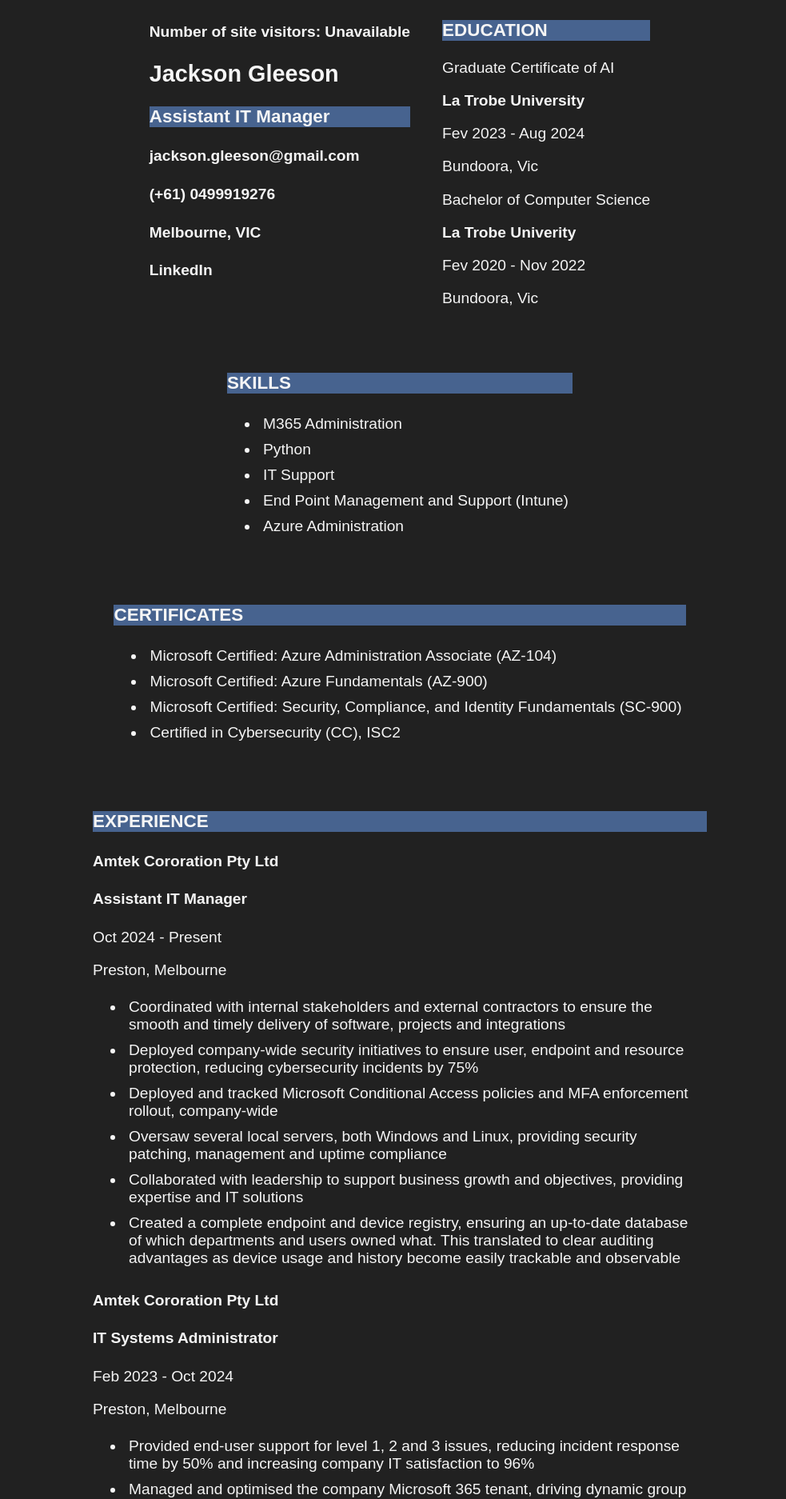
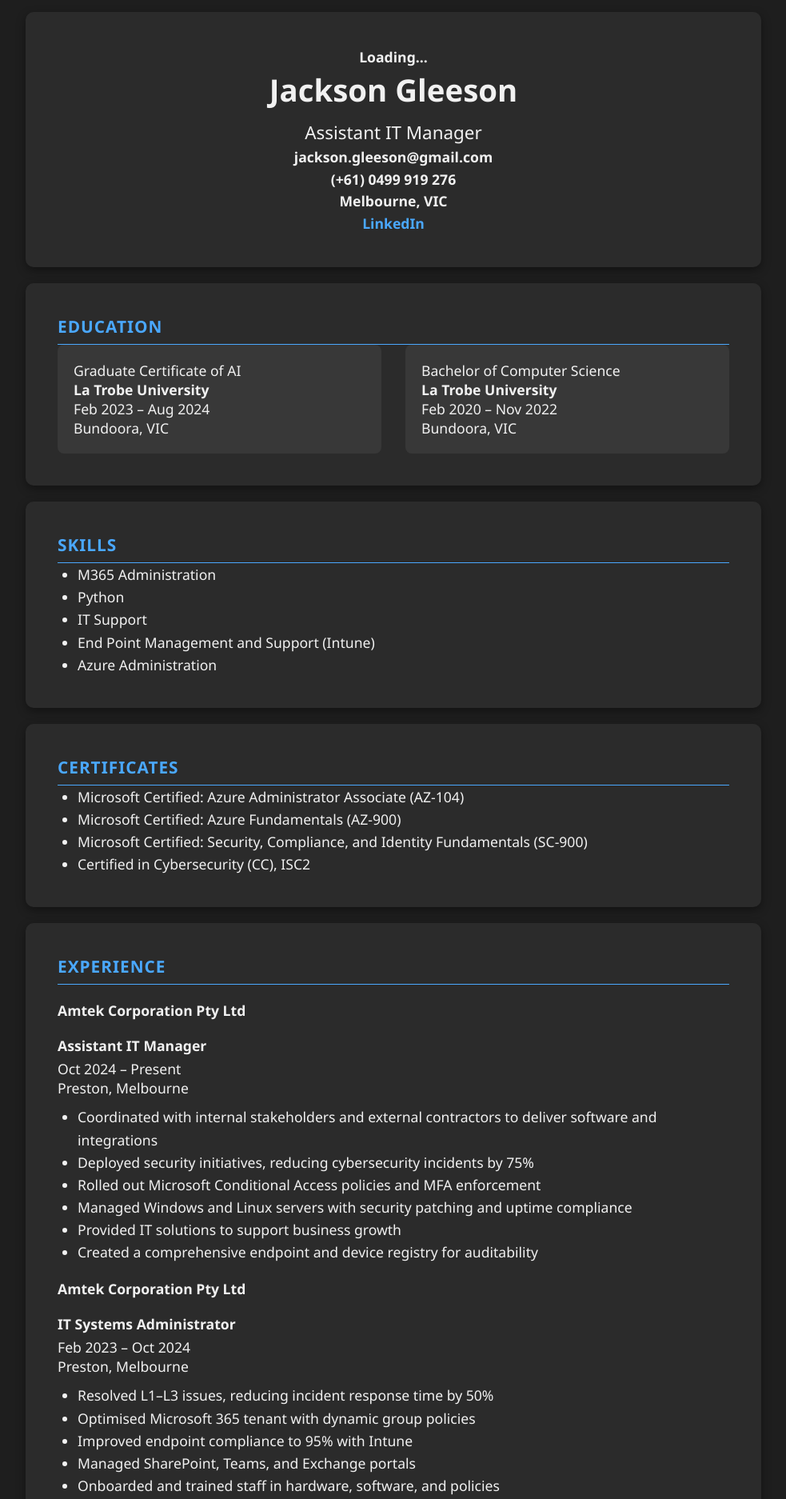
Before and after one commit to Electr0105/resume-website, a website: page root/index.html in a window 1280 px wide. Shown: the part 45-1919 px from the top of the page at 80% size, without its empty margins (148-1131 px from the left). Drawn offline with Linux system fonts and the light colour scheme; no server answers.

Commit message:
site restructure

```diff
--- /dev/null
+++ b/package.json
@@ -0,0 +1,5 @@
+{
+  "dependencies": {
+    "tailwindcss": "^4.1.8"
+  }
+}
--- a/root/index.html
+++ b/root/index.html
@@ -1,37 +1,45 @@
 <!DOCTYPE html>
 <html lang="en">
-  <head>
-    <meta charset="UTF-8">
-    <meta name="viewport" content="width=device-width, initial-scale=1">
-    <title>Resume</title>
-    <link href="styles.css" rel="stylesheet" type="text/css"/>
-    <script src="scripts.js"></script>
-  </head>
-  <body>
-    <div id="personal-info">
+<head>
+  <meta charset="UTF-8" />
+  <meta name="viewport" content="width=device-width, initial-scale=1" />
+  <title>Jackson Gleeson - Resume</title>
+  <link href="styles.css" rel="stylesheet" type="text/css" />
+</head>
+<body>
+  <main>
+    <section id="personal-info">
       <h4 id="visitorcount">Loading...</h4>
       <h2>Jackson Gleeson</h2>
       <h3>Assistant IT Manager</h3>
       <div>
         <h4>jackson.gleeson@gmail.com</h4>
-        <h4>(+61) 0499919276</h4>
+        <h4>(+61) 0499 919 276</h4>
         <h4>Melbourne, VIC</h4>
-        <h4>LinkedIn</h4>
+        <h4><a href="https://www.linkedin.com/in/jackson-gleeson-539267253">LinkedIn</a></h4>
       </div>
-    </div>
-    <div class="education container">
-      <h3>EDUCATION</h3>
-      <p>Graduate Certificate of AI</p>
-      <p><b>La Trobe University</b></p>
-      <p>Fev 2023 - Aug 2024</p>
-      <p>Bundoora, Vic</p>
-      <p>Bachelor of Computer Science</p>
-      <p><b>La Trobe Univerity</b></p>
-      <p>Fev 2020 - Nov 2022</p>
-      <p>Bundoora, Vic</p>
-    </div>
-    <div class="skills container">
-      <h3>SKILLS</h3>
+    </section>
+
+    <section class="education container">
+      <h3 class="section-title">Education</h3>
+      <div class="education-grid">
+        <div class="education-sub">
+          <p>Graduate Certificate of AI</p>
+          <p><strong>La Trobe University</strong></p>
+          <p>Feb 2023 – Aug 2024</p>
+          <p>Bundoora, VIC</p>
+        </div>
+        <div class="education-sub">
+          <p>Bachelor of Computer Science</p>
+          <p><strong>La Trobe University</strong></p>
+          <p>Feb 2020 – Nov 2022</p>
+          <p>Bundoora, VIC</p>
+        </div>
+      </div>
+    </section>
+
+    <section class="skills container">
+      <h3 class="section-title">Skills</h3>
       <ul>
         <li>M365 Administration</li>
         <li>Python</li>
@@ -39,70 +47,73 @@
         <li>End Point Management and Support (Intune)</li>
         <li>Azure Administration</li>
       </ul>
-    </div>
-    <div class="certificates container">
-      <h3>CERTIFICATES</h3>
+    </section>
+
+    <section class="certificates container">
+      <h3 class="section-title">Certificates</h3>
       <ul>
-        <li>Microsoft Certified: Azure Administration Associate (AZ-104)</li>
+        <li>Microsoft Certified: Azure Administrator Associate (AZ-104)</li>
         <li>Microsoft Certified: Azure Fundamentals (AZ-900)</li>
         <li>Microsoft Certified: Security, Compliance, and Identity Fundamentals (SC-900)</li>
         <li>Certified in Cybersecurity (CC), ISC2</li>
       </ul>
-    </div>
-    <div class="experience container">
-      <h3>EXPERIENCE</h3>
-      <h4>Amtek Cororation Pty Ltd</h4>
+    </section>
+
+    <section class="experience container">
+      <h3 class="section-title">Experience</h3>
+
+      <h4>Amtek Corporation Pty Ltd</h4>
       <h4>Assistant IT Manager</h4>
-      <p>Oct 2024 - Present</p>
+      <p>Oct 2024 – Present</p>
       <p>Preston, Melbourne</p>
       <ul>
-        <li>Coordinated with internal stakeholders and external contractors to ensure the smooth and timely delivery of software, projects and integrations</li>
-        <li>Deployed company-wide security initiatives to ensure user, endpoint and resource protection, reducing cybersecurity incidents by 75%</li>
-        <li>Deployed and tracked Microsoft Conditional Access policies and MFA enforcement rollout, company-wide</li>
-        <li>Oversaw several local servers, both Windows and Linux, providing security patching, management and uptime compliance</li>
-        <li>Collaborated with leadership to support business growth and objectives, providing expertise and IT solutions</li>
-        <li>Created a complete endpoint and device registry, ensuring an up-to-date database of which departments and users owned what. This translated to clear auditing advantages as device usage and history become easily trackable and observable</li>
+        <li>Coordinated with internal stakeholders and external contractors to deliver software and integrations</li>
+        <li>Deployed security initiatives, reducing cybersecurity incidents by 75%</li>
+        <li>Rolled out Microsoft Conditional Access policies and MFA enforcement</li>
+        <li>Managed Windows and Linux servers with security patching and uptime compliance</li>
+        <li>Provided IT solutions to support business growth</li>
+        <li>Created a comprehensive endpoint and device registry for auditability</li>
       </ul>
-      <h4>Amtek Cororation Pty Ltd</h4>
+
+      <h4>Amtek Corporation Pty Ltd</h4>
       <h4>IT Systems Administrator</h4>
-      <p>Feb 2023 - Oct 2024</p>
+      <p>Feb 2023 – Oct 2024</p>
       <p>Preston, Melbourne</p>
       <ul>
-        <li>Provided end-user support for level 1, 2 and 3 issues, reducing incident response time by 50% and increasing company IT satisfaction to 96%</li>
-        <li>Managed and optimised the company Microsoft 365 tenant, driving dynamic group policies to reduce human error and resource wait times for staff</li>
-        <li>Led developments to device enrolment, security and management through Microsoft Intune, improving endpoint compliance to 95% and reducing device turnaround by 30 minutes</li>
-        <li>Managed the company SharePoint, Teams and Exchange portals, ensuring data compliance, staff collaboration and ‘best practice’ configurations</li>
-        <li>Onboarded and trained new staff in hardware, software and IT policy</li>
+        <li>Resolved L1–L3 issues, reducing incident response time by 50%</li>
+        <li>Optimised Microsoft 365 tenant with dynamic group policies</li>
+        <li>Improved endpoint compliance to 95% with Intune</li>
+        <li>Managed SharePoint, Teams, and Exchange portals</li>
+        <li>Onboarded and trained staff in hardware, software, and policies</li>
       </ul>
-    </div>
-    <div class="projects container">
-      <h3>KEY PROJECTS</h3>
-      <h4>New Soft Phone Project Management and Migration</h4>
+    </section>
+
+    <section class="projects container">
+      <h3 class="section-title">Key Projects</h3>
+
+      <h4>Soft Phone Project Management and Migration</h4>
       <ul>
-        <li>Oversaw delivery and development of a new soft phone system, working with external contracts to ensure timely delivery</li>
-        <li>Engaged with all levels of stakeholder, from users to senior management, to understand usability needs and reporting requirements</li>
-        <li>Hosted group and 1-on-1 training for end users, walking through the new software</li>
-        <li>Managed user and system migration, ensuring a seamless cutover, resulting in 0 downtime</li>
-        <li>Delivered new features and functionality to support the helpdesk department's SLA and contractual requirements</li>
+        <li>Delivered new soft phone system with zero downtime</li>
+        <li>Engaged users and stakeholders to meet requirements</li>
+        <li>Trained users and managed system cutover</li>
+        <li>Added functionality to support helpdesk SLAs</li>
       </ul>
-      <h4>Fibre Installation and Network Upgrade for Major Contract</h4>
+
+      <h4>Fibre Installation and Network Upgrade</h4>
       <ul>
-        <li>Led technical coordination and on-site management for the installation of a new fibre connection, supporting a server staging area for a major client</li>
-        <li>Acted a primary point of contact for internal and external (Telstra and NBN) contacts, covering business and technical requirements with both account managers and network technicians</li>
-        <li>Installed, monitored and tested new network switch and fibre connection, supporting our Business Continuity and Disaster Recover plan</li>
+        <li>Led fibre connection and staging area setup for a major client</li>
+        <li>Managed technical coordination with Telstra/NBN</li>
+        <li>Installed and validated switch/fibre to support BCP/DR</li>
       </ul>
-      <h4>Internal Tooling Development and Pipeline Improvements</h4>
+
+      <h4>Internal Tooling & Pipeline Improvements</h4>
       <ul>
-        <li>Coordinated with internal stakeholders to identify business needs, provided a software (Python) driven solution</li>
-        <li>Created custom new employee creation tools to reduce user onboarding time from 1 hour to 5–10 minutes</li>
-        <li>Converted legacy internal tools, a client data processing application, to a modern framework, improving maintainability, usability and reducing downtime by 80%</li>
-        <li>Containerised multiple applications, ensuring ease of deployment and disaster recovery</li>
+        <li>Delivered Python-based tools to streamline onboarding</li>
+        <li>Reduced user onboarding time from 1 hour to ~10 minutes</li>
+        <li>Modernised internal tooling to reduce downtime by 80%</li>
+        <li>Containerised apps for disaster recovery and deployment</li>
       </ul>
-    </div>
-    <script>
-      countVisitors()
-    </script>
-  </body>
-  <footer>
-  </footer>
+    </section>
+  </main>
+</body>
 </html>
--- a/root/styles.css
+++ b/root/styles.css
@@ -1,27 +1,110 @@
 * {
-  font-family: Arial;
-  background-color: #212121;
-  color: whitesmoke;
+  font-family: 'Segoe UI', Tahoma, Geneva, Verdana, sans-serif;
+  color: #f1f1f1;
+  box-sizing: border-box;
+  margin: 0;
+  padding: 0;
 }
 
 body {
+  max-width: 1000px;
+  margin: 0 auto;
+  padding: 60px 40px;
+  font-size: 1.1rem;
+  background-color: #1e1e1e;
   display: flex;
-  justify-content: center;
-  flex-wrap: wrap;
-  gap: 40px;
-  width: 60%;
-  padding-left: 20%;
-  padding-top: 40px;
+  flex-direction: column;
+  gap: 60px;
+  align-items: center;
 }
 
-h3 {
-  background-color: #47638f
+section {
+  width: 100%;
+  padding: 40px;
+  background-color: #2b2b2b;
+  border-radius: 10px;
+  box-shadow: 0 4px 12px rgba(0, 0, 0, 0.4);
 }
 
-li {
-  padding: 5px;
+.section-title {
+  color: #4aa8ff;
+  border-bottom: 1px solid #4aa8ff;
+  padding-bottom: 8px;
+  text-transform: uppercase;
+  letter-spacing: 1px;
+  font-size: 1.3rem;
 }
 
-html {
-  font-size: 120%;
+#personal-info {
+  margin-bottom: 20px;
+  text-align: center;
 }
+#personal-info h2 {
+  font-size: 2.4rem;
+  margin-bottom: 0.3em;
+}
+#personal-info h3 {
+  font-weight: normal;
+  margin-top: 0;
+  font-size: 1.4rem;
+}
+#personal-info h4 {
+  margin: 0.2em 0;
+  font-size: 1.1rem;
+}
+#personal-info a {
+  color: #4aa8ff;
+  text-decoration: none;
+}
+#personal-info a:hover {
+  text-decoration: underline;
+}
+
+.education-grid {
+  display: grid;
+  grid-template-columns: 1fr 1fr;
+  gap: 30px;
+}
+.education-sub {
+  background-color: #383838;
+  padding: 20px;
+  border-radius: 8px;
+}
+
+.skills ul,
+.certificates ul {
+  list-style-type: disc;
+  padding-left: 25px;
+  line-height: 1.6;
+}
+
+.experience,
+.projects {
+  width: 100%;
+}
+.experience h4,
+.projects h4 {
+  margin-bottom: 5px;
+  margin-top: 20px;
+  font-weight: bold;
+}
+.experience ul,
+.projects ul {
+  list-style-type: disc;
+  padding-left: 25px;
+  margin-top: 10px;
+  line-height: 1.6;
+}
+
+@media (max-width: 800px) {
+  body {
+    padding: 30px 10px;
+  }
+  .education-grid {
+    grid-template-columns: 1fr;
+  }
+}
+
+.container{
+  margin-bottom: 20px
+}
```
Also changed, not shown: 1 other file.
